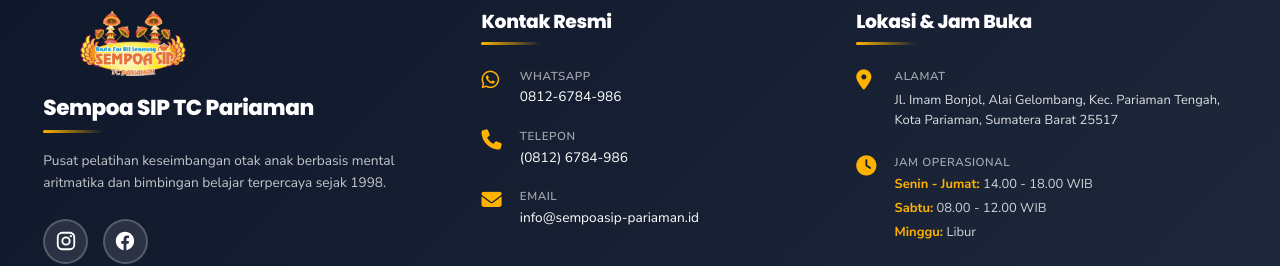
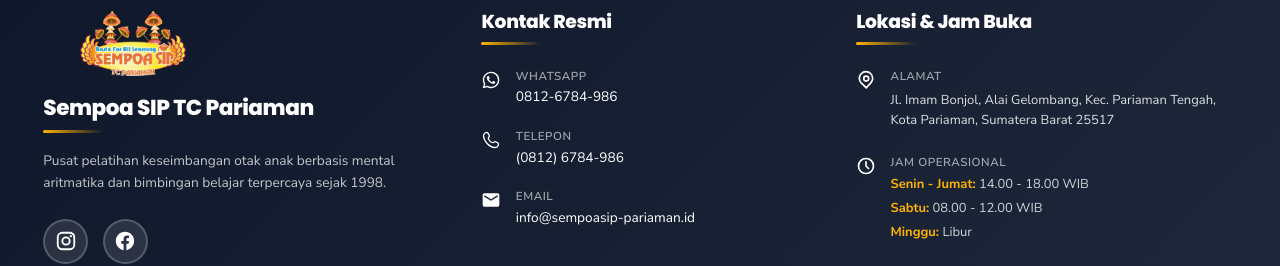
Before and after one commit to Aldi8867/web-sempoa-sip-pariaman, a React (Vite) app in the folder frontend/: page / in a window 1280 px wide. Shown: the part 5336-5602 px from the top of the page. Built offline with nearby package versions, Linux system fonts and the light colour scheme.

Commit message:
fix: restore missing WhatsApp, Phone, Email, Location and Clock footer icons using local SVGs

```diff
--- a/frontend/src/pages/public/HomePage.tsx
+++ b/frontend/src/pages/public/HomePage.tsx
@@ -660,21 +660,21 @@
               <h3 className="footer-section-title">Kontak Resmi</h3>
               <div className="footer-contact-items">
                 <div className="contact-item">
-                  <i className="fab fa-whatsapp"></i>
+                  <img src="/assets/icons/whatsapp.svg" alt="WhatsApp" />
                   <div>
                     <p className="contact-label">WhatsApp</p>
                     <a href="https://wa.me/628126784986" target="_blank" rel="noopener noreferrer">0812-6784-986</a>
                   </div>
                 </div>
                 <div className="contact-item">
-                  <i className="fas fa-phone"></i>
+                  <img src="/assets/icons/telephone.svg" alt="Telepon" />
                   <div>
                     <p className="contact-label">Telepon</p>
                     <a href="tel:+628126784986">(0812) 6784-986</a>
                   </div>
                 </div>
                 <div className="contact-item">
-                  <i className="fas fa-envelope"></i>
+                  <img src="/assets/icons/email.svg" alt="Email" />
                   <div>
                     <p className="contact-label">Email</p>
                     <a href="mailto:info@sempoasip-pariaman.id">info@sempoasip-pariaman.id</a>
@@ -688,7 +688,7 @@
               <h3 className="footer-section-title">Lokasi & Jam Buka</h3>
               <div className="footer-location-items">
                 <div className="location-item">
-                  <i className="fas fa-map-marker-alt"></i>
+                  <img src="/assets/icons/peta.svg" alt="Lokasi" />
                   <div>
                     <p className="location-label">Alamat</p>
                     <p className="location-text">
@@ -697,7 +697,7 @@
                   </div>
                 </div>
                 <div className="location-item">
-                  <i className="fas fa-clock"></i>
+                  <img src="/assets/icons/jam.svg" alt="Jam Buka" />
                   <div>
                     <p className="location-label">Jam Operasional</p>
                     <div className="hours-list">
--- a/frontend/src/styles/style-main.css
+++ b/frontend/src/styles/style-main.css
@@ -1091,11 +1091,14 @@
   align-items: flex-start;
 }
 
-.contact-item i {
-  font-size: 1.4rem;
-  color: var(--color-accent-gold);
-  min-width: 24px;
+.contact-item img {
+  width: 20px;
+  height: 20px;
+  min-width: 20px;
   margin-top: 0.2rem;
+  /* CSS Filter equivalent to var(--color-accent-gold) #F57C00 / #FFB703 */
+  /* We'll use a gold filter or white filter. Let's make them white to match the sleek dark mode */
+  filter: brightness(0) invert(1);
 }
 
 .contact-label {
@@ -1131,11 +1134,12 @@
   align-items: flex-start;
 }
 
-.location-item i {
-  font-size: 1.4rem;
-  color: var(--color-accent-gold);
-  min-width: 24px;
+.location-item img {
+  width: 20px;
+  height: 20px;
+  min-width: 20px;
   margin-top: 0.2rem;
+  filter: brightness(0) invert(1);
 }
 
 .location-label {
```
Also changed, not shown: 1 other file (tests, documents, lock files or other folders).
